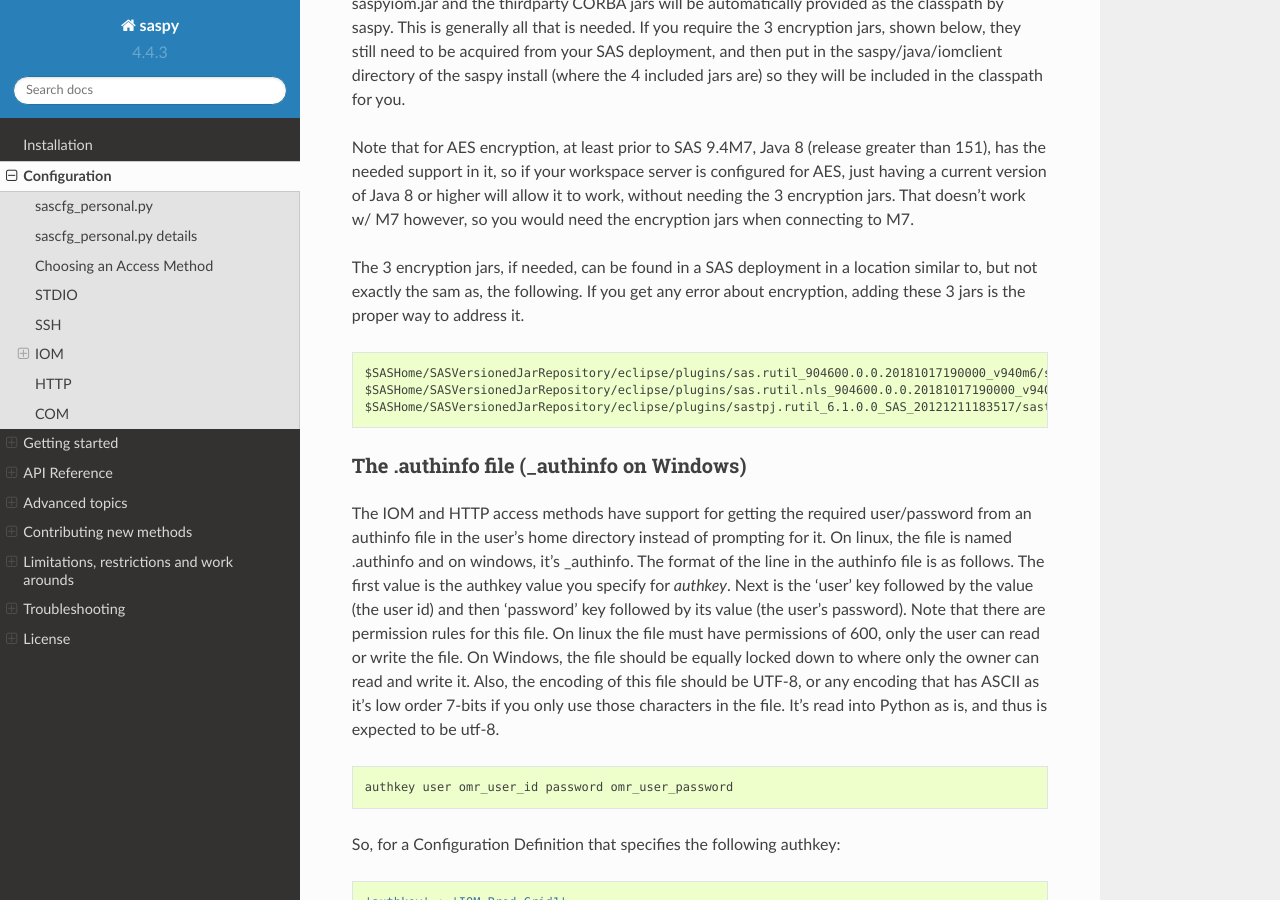
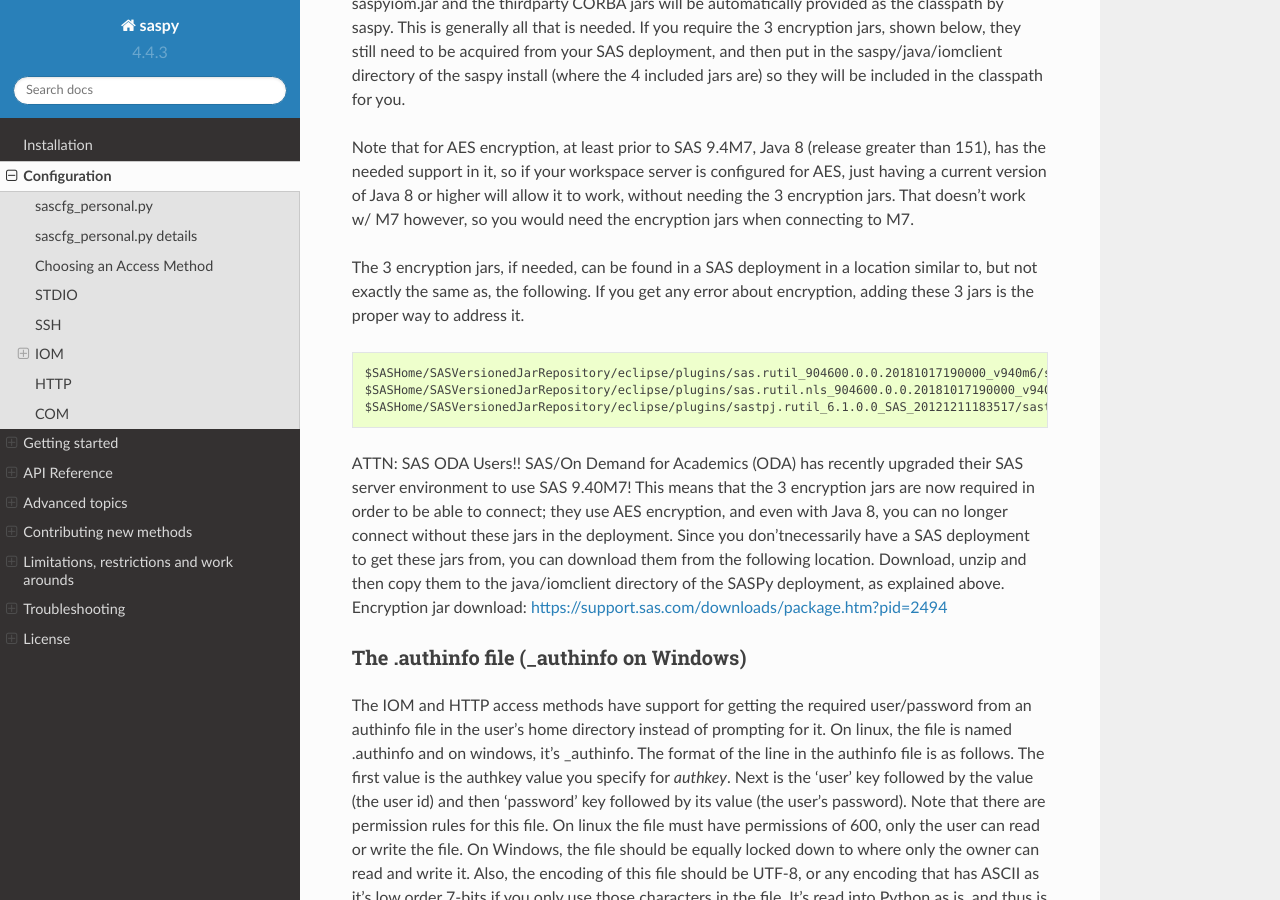
Before and after one commit to sassoftware/saspy, a Sphinx documentation site: the page built from saspy/doc/source/configuration.rst, in a window 1280 px wide and 900 px high, scrolled down 12242 px. Built offline with Sphinx 7.4.7 and the Read the Docs theme 2.0.0, drawn with Linux system fonts in a browser that asks for light colours.

Commit message:
update doc for ODA M7

```diff
--- a/saspy/doc/source/configuration.rst
+++ b/saspy/doc/source/configuration.rst
@@ -579,13 +579,22 @@ higher will allow it to work, without needing the 3 encryption jars. That doesn'
 would need the encryption jars when connecting to M7.
 
 The 3 encryption jars, if needed, can be found in a SAS deployment in a location similar to, but not exactly the
-sam as, the following. If you get any error about encryption, adding these 3 jars is the proper way to address it.
+same as, the following. If you get any error about encryption, adding these 3 jars is the proper way to address it.
 
 ::
 
     $SASHome/SASVersionedJarRepository/eclipse/plugins/sas.rutil_904600.0.0.20181017190000_v940m6/sas.rutil.jar
     $SASHome/SASVersionedJarRepository/eclipse/plugins/sas.rutil.nls_904600.0.0.20181017190000_v940m6/sas.rutil.nls.jar
     $SASHome/SASVersionedJarRepository/eclipse/plugins/sastpj.rutil_6.1.0.0_SAS_20121211183517/sastpj.rutil.jar
+
+
+ATTN: SAS ODA Users!! SAS/On Demand for Academics (ODA) has recently upgraded their SAS server environment to use SAS 9.40M7!
+This means that the 3 encryption jars are now required in order to be able to connect; they use AES encryption, and even with Java 8,
+you can no longer connect without these jars in the deployment. Since you don'tnecessarily have a SAS deployment to get these
+jars from, you can download them from the following location. Download, unzip and then copy them to the java/iomclient directory
+of the SASPy deployment, as explained above. Encryption jar download: https://support.sas.com/downloads/package.htm?pid=2494
+
+
 
 
 The .authinfo file (_authinfo on Windows)
```
